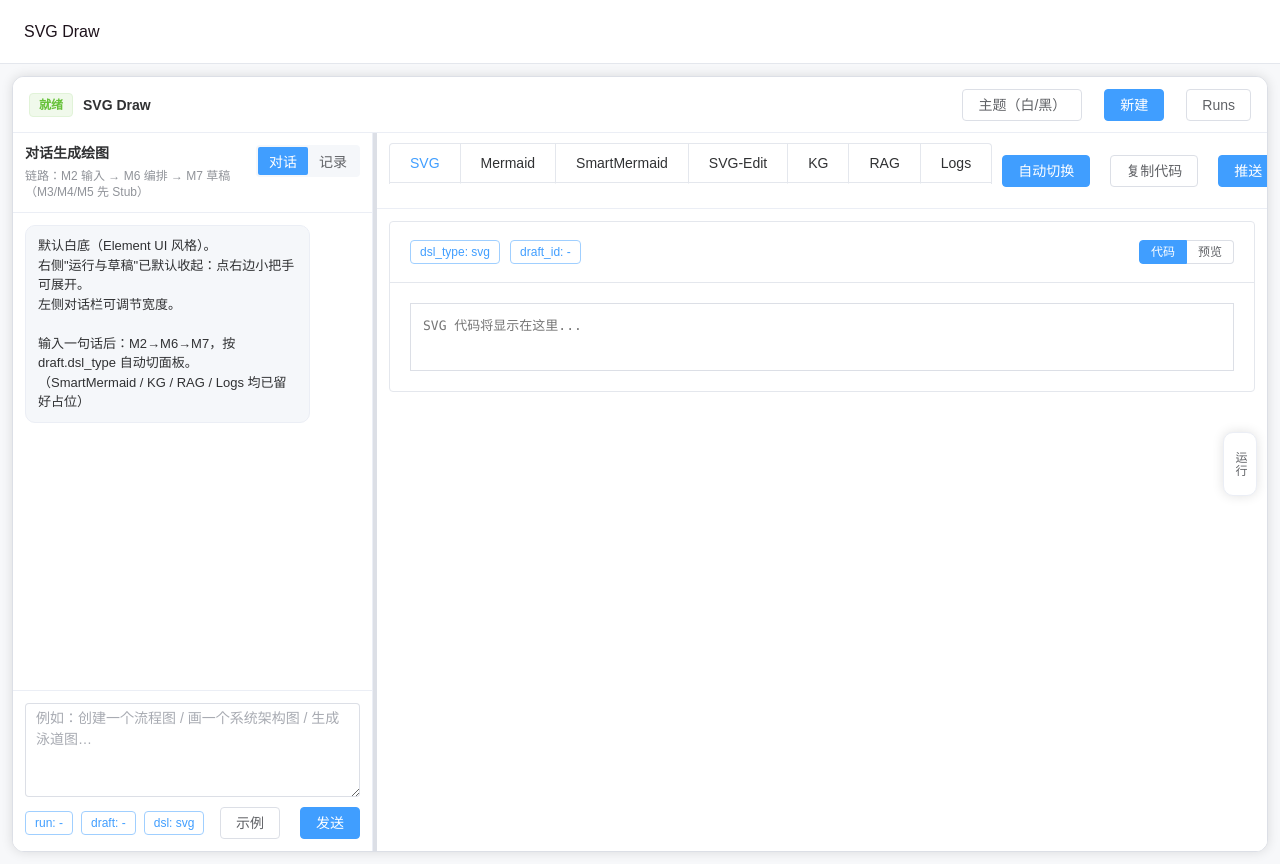
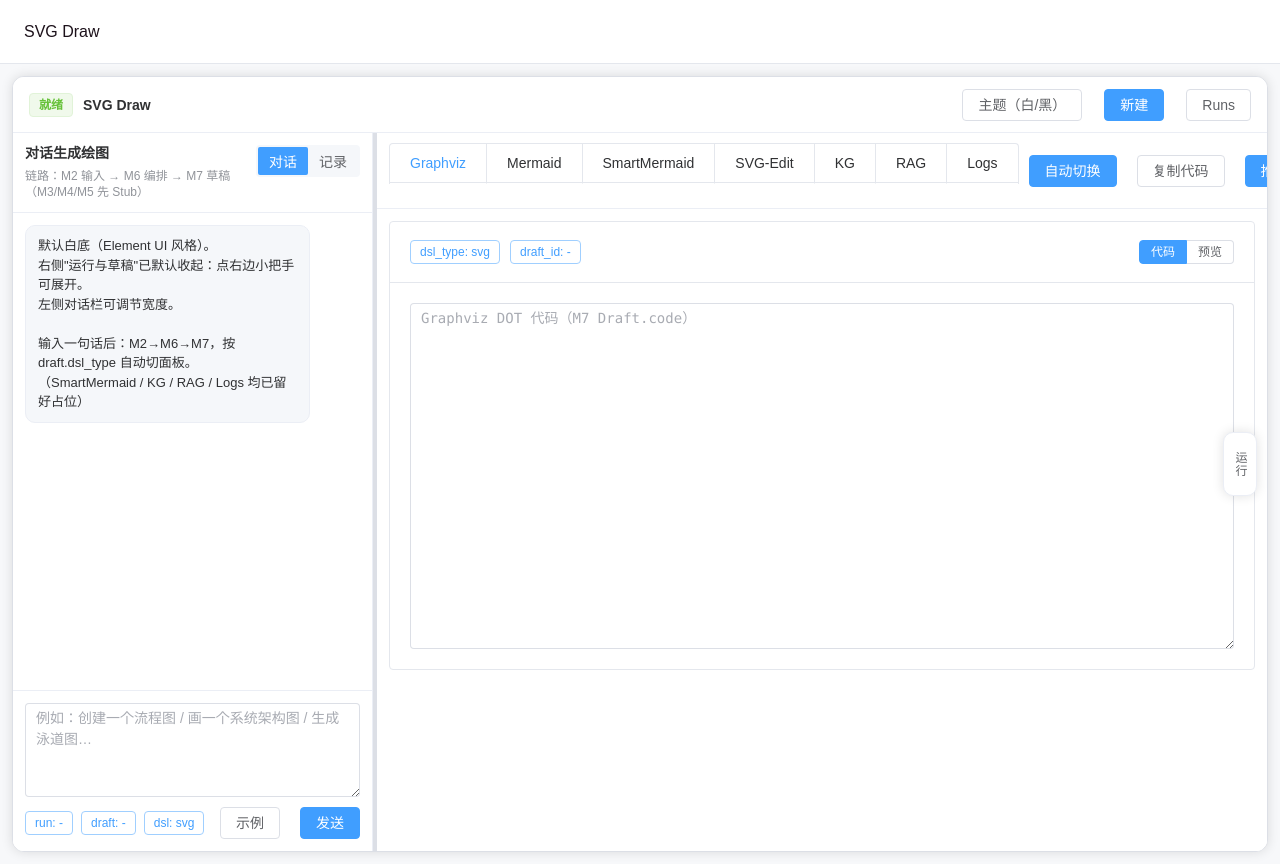
Before and after one commit to huanhuan233/svg-draw, a Vue app in the folder svg-draw-frontend/: page / in a window 1280 px wide. Built offline with nearby package versions, Linux system fonts and the light colour scheme; no server answers.

Commit message:
frontend:GraphvizPanel changed

```diff
--- a/svg-draw-frontend/src/components/SvgEditorPane.vue
+++ b/svg-draw-frontend/src/components/SvgEditorPane.vue
@@ -2,7 +2,7 @@
   <div class="svg-editor-pane">
     <div class="right-top">
       <el-tabs v-model="activeTab" type="card" style="flex: 1;">
-        <el-tab-pane label="SVG" name="svg" />
+        <el-tab-pane label="Graphviz" name="graphviz" />
         <el-tab-pane label="Mermaid" name="mermaid" />
         <el-tab-pane label="SmartMermaid" name="smart" />
         <el-tab-pane label="SVG-Edit" name="svgedit" />
@@ -25,39 +25,13 @@
 
     <div class="editor-area">
       <div class="editor-main" :class="{ 'svgedit-active': activeTab === 'svgedit' }">
-        <!-- SVG -->
-        <template v-if="activeTab === 'svg'">
-          <el-card shadow="never">
-            <template #header>
-              <div style="display: flex; justify-content: space-between; align-items: center; gap: 10px; flex-wrap: wrap;">
-                <div style="display: flex; gap: 10px; flex-wrap: wrap;">
-                  <el-tag effect="plain">dsl_type: {{ draft.dsl_type }}</el-tag>
-                  <el-tag effect="plain">draft_id: {{ draft.draft_id }}</el-tag>
-                </div>
-                <el-radio-group v-model="svgMode" size="small">
-                  <el-radio-button label="code">代码</el-radio-button>
-                  <el-radio-button label="preview">预览</el-radio-button>
-                </el-radio-group>
-              </div>
-            </template>
-
-            <div v-if="svgMode === 'code'">
-              <SvgCodeEditor
-                :model-value="svgCode"
-                :rows="16"
-              />
-            </div>
-
-            <div v-else class="preview-box">
-              <div style="display: flex; justify-content: space-between; align-items: center; margin-bottom: 10px;">
-                <span style="color: var(--el-text-color-secondary); font-size: 12px;">
-                  SVG 预览（prototype）
-                </span>
-                <el-button size="small" @click="handleRefreshPreview">刷新预览</el-button>
-              </div>
-              <div class="svg-preview-host" ref="svgPreviewRef"></div>
-            </div>
-          </el-card>
+        <!-- Graphviz -->
+        <template v-if="activeTab === 'graphviz'">
+          <GraphvizPanel
+            :graphviz-code="graphvizCode"
+            :draft="draft"
+            @update:graphviz-mode="handleUpdateGraphvizMode"
+          />
         </template>
 
         <!-- Mermaid -->
@@ -121,6 +95,7 @@
 <script setup lang="ts">
 import { ref, watch, nextTick } from 'vue'
 import SvgCodeEditor from './svg/SvgCodeEditor.vue'
+import GraphvizPanel from './graphviz/GraphvizPanel.vue'
 import MermaidPanel from './mermaid/MermaidPanel.vue'
 import SmartMermaidPanel from './mermaid/SmartMermaidPanel.vue'
 import SvgEditPanel from './svgedit/SvgEditPanel.vue'
@@ -132,6 +107,7 @@ interface Props {
   svgMode: SvgMode
   autoSwitch: boolean
   svgCode: string
+  graphvizCode: string
   mermaidCode: string
   finalSpecJson: string
   ragJson: string
@@ -154,8 +130,6 @@ const emit = defineEmits<{
   (e: 'copy'): void
   (e: 'push'): void
 }>()
-
-const svgPreviewRef = ref<HTMLElement | null>(null)
 
 const activeTab = ref(props.activeTab)
 const svgMode = ref(props.svgMode)
@@ -185,38 +159,9 @@ watch(autoSwitch, (val) => {
   emit('update:autoSwitch', val)
 })
 
-// 监听 svgCode 变化，自动更新预览
-watch(() => props.svgCode, () => {
-  if (activeTab.value === 'svg' && svgMode.value === 'preview') {
-    nextTick(() => {
-      renderSvg(props.svgCode)
-    })
-  }
-})
-
-// 监听 svgMode 变化，切换时渲染预览
-watch(svgMode, (val) => {
-  if (val === 'preview' && activeTab.value === 'svg') {
-    nextTick(() => {
-      renderSvg(props.svgCode)
-    })
-  }
-})
-
-const renderSvg = (svgText: string) => {
-  const host = svgPreviewRef.value
-  if (!host) return
-
-  host.innerHTML = ''
-  try {
-    host.innerHTML = svgText || '<div style="color: var(--el-text-color-secondary)">空 SVG</div>'
-  } catch (e) {
-    host.innerHTML = `<div style="color: var(--el-color-danger)">SVG 渲染失败：${String(e)}</div>`
-  }
-}
-
-const handleRefreshPreview = () => {
-  renderSvg(props.svgCode)
+const handleUpdateGraphvizMode = (value: 'code' | 'preview') => {
+  // Graphviz 模式切换处理（如果需要）
+  console.log('Graphviz mode:', value)
 }
 
 const handleToggleAuto = () => {
@@ -291,11 +236,4 @@ const handlePush = () => {
   min-height: 360px;
   background: var(--el-fill-color-light);
 }
-
-.svg-preview-host {
-  min-height: 360px;
-  overflow: auto;
-  background: var(--el-bg-color);
-  border-radius: 10px;
-}
 </style>
--- /dev/null
+++ b/svg-draw-frontend/src/components/graphviz/GraphvizPanel.vue
@@ -0,0 +1,98 @@
+<template>
+  <el-card shadow="never">
+    <template #header>
+      <div style="display: flex; justify-content: space-between; align-items: center; gap: 10px; flex-wrap: wrap;">
+        <div style="display: flex; gap: 10px; flex-wrap: wrap;">
+          <el-tag effect="plain">dsl_type: {{ draft.dsl_type }}</el-tag>
+          <el-tag effect="plain">draft_id: {{ draft.draft_id }}</el-tag>
+        </div>
+        <el-radio-group v-model="graphvizMode" size="small">
+          <el-radio-button label="code">代码</el-radio-button>
+          <el-radio-button label="preview">预览</el-radio-button>
+        </el-radio-group>
+      </div>
+    </template>
+
+    <div v-if="graphvizMode === 'code'">
+      <el-input
+        :model-value="graphvizCode"
+        type="textarea"
+        :rows="16"
+        class="code-mono"
+        placeholder="Graphviz DOT 代码（M7 Draft.code）"
+        readonly
+      />
+    </div>
+
+    <div v-else class="preview-box">
+      <div style="display: flex; justify-content: space-between; align-items: center; margin-bottom: 10px;">
+        <span style="color: var(--el-text-color-secondary); font-size: 12px;">
+          Graphviz 预览（预留集成 https://graphviz.org/）
+        </span>
+        <el-button size="small" @click="handleRefreshPreview">刷新预览</el-button>
+      </div>
+      <div class="graphviz-preview-host" ref="graphvizPreviewRef">
+        <el-alert
+          title="Graphviz 预览占位"
+          type="info"
+          :closable="false"
+          show-icon
+          description="后续将集成 Graphviz 渲染引擎，支持 DOT 语言可视化。"
+        />
+      </div>
+    </div>
+  </el-card>
+</template>
+
+<script setup lang="ts">
+import { ref, watch, nextTick } from 'vue'
+
+interface Props {
+  graphvizCode: string
+  draft: {
+    draft_id: string
+    dsl_type: string
+    title: string
+    router_reason: string
+    code: string
+  }
+}
+
+const props = defineProps<Props>()
+
+const emit = defineEmits<{
+  (e: 'update:graphvizMode', value: 'code' | 'preview'): void
+}>()
+
+const graphvizMode = ref<'code' | 'preview'>('code')
+const graphvizPreviewRef = ref<HTMLElement | null>(null)
+
+const handleRefreshPreview = () => {
+  // TODO: 后续集成 Graphviz 渲染
+  console.log('Graphviz preview refresh:', props.graphvizCode)
+}
+</script>
+
+<style scoped>
+.code-mono {
+  font-family: ui-monospace, SFMono-Regular, Menlo, Monaco, Consolas, 'Courier New', monospace;
+}
+
+.preview-box {
+  border: 1px dashed var(--el-border-color);
+  border-radius: 10px;
+  padding: 12px;
+  min-height: 360px;
+  background: var(--el-fill-color-light);
+}
+
+.graphviz-preview-host {
+  min-height: 360px;
+  overflow: auto;
+  background: var(--el-bg-color);
+  border-radius: 10px;
+  display: flex;
+  align-items: center;
+  justify-content: center;
+}
+</style>
--- a/svg-draw-frontend/src/composables/useSvgDraw.ts
+++ b/svg-draw-frontend/src/composables/useSvgDraw.ts
@@ -3,14 +3,14 @@ import { ElMessage } from 'element-plus'
 import { svgDrawService } from '../services/svgDrawService'
 import type { ChatMessage, RunResponse, DslType } from '../utils/types'
 
-export type ActiveTab = 'svg' | 'mermaid' | 'smart' | 'svgedit' | 'kg' | 'rag' | 'logs'
+export type ActiveTab = 'graphviz' | 'mermaid' | 'smart' | 'svgedit' | 'kg' | 'rag' | 'logs'
 export type SvgMode = 'code' | 'preview'
 
 export function useSvgDraw() {
   // ========== UI 状态 ==========
   const isDark = ref(false)
   const leftMode = ref<'chat' | 'history'>('chat')
-  const activeTab = ref<ActiveTab>('svg')
+  const activeTab = ref<ActiveTab>('graphviz')
   const svgMode = ref<SvgMode>('code')
   const autoSwitch = ref(true)
   const drawerOpen = ref(false)
@@ -44,6 +44,7 @@ export function useSvgDraw() {
   })
 
   const svgCode = ref('')
+  const graphvizCode = ref('')
   const mermaidCode = ref('')
   const finalSpecJson = ref('')
   const ragJson = ref('')
@@ -98,14 +99,15 @@ export function useSvgDraw() {
   const autoSwitchByDsl = (dslType: DslType) => {
     if (!autoSwitch.value) return
 
-    if (dslType === 'svg') {
-      activeTab.value = 'svg'
+    // 后端可能返回 'svg' 或 'graphviz'，都映射到 'graphviz' 标签页
+    if (dslType === 'svg' || dslType === 'graphviz') {
+      activeTab.value = 'graphviz'
     } else if (dslType === 'mermaid') {
       activeTab.value = 'mermaid'
     } else if (dslType === 'smartmermaid') {
       activeTab.value = 'smart'
     } else {
-      activeTab.value = 'svg'
+      activeTab.value = 'graphviz'
     }
   }
 
@@ -126,19 +128,17 @@ export function useSvgDraw() {
     draft.code = d.code ?? ''
 
     // 根据 dsl_type 更新代码
-    if (draft.dsl_type === 'svg') {
-      svgCode.value = draft.code
+    // 后端可能返回 'svg' 或 'graphviz'，都作为 Graphviz 处理
+    if (draft.dsl_type === 'svg' || draft.dsl_type === 'graphviz') {
+      graphvizCode.value = draft.code
+      svgCode.value = draft.code // 保留 svgCode 用于向后兼容
       mermaidCode.value = ''
-      // 如果当前是 preview 模式，需要重新渲染
-      nextTick(() => {
-        if (svgMode.value === 'preview') {
-          // 触发预览更新（由 SvgPreview 组件监听 svgCode 变化）
-        }
-      })
     } else if (draft.dsl_type === 'mermaid') {
       mermaidCode.value = draft.code
       svgCode.value = ''
+      graphvizCode.value = ''
     } else {
+      graphvizCode.value = draft.code
       svgCode.value = draft.code
       mermaidCode.value = ''
     }
@@ -228,9 +228,14 @@ export function useSvgDraw() {
 
   // ========== 复制代码 ==========
   const copyCurrentCode = async () => {
-    const txt = activeTab.value === 'mermaid'
-      ? (mermaidCode.value || '')
-      : (svgCode.value || '')
+    let txt = ''
+    if (activeTab.value === 'mermaid') {
+      txt = mermaidCode.value || ''
+    } else if (activeTab.value === 'graphviz') {
+      txt = graphvizCode.value || ''
+    } else {
+      txt = svgCode.value || ''
+    }
 
     if (!txt) {
       ElMessage.warning('代码为空')
@@ -301,6 +306,7 @@ export function useSvgDraw() {
     run,
     draft,
     svgCode,
+    graphvizCode,
     mermaidCode,
     finalSpecJson,
     ragJson,
--- a/svg-draw-frontend/src/pages/SvgDrawWorkspace.vue
+++ b/svg-draw-frontend/src/pages/SvgDrawWorkspace.vue
@@ -49,6 +49,7 @@
             :svg-mode="svgMode"
             :auto-switch="autoSwitch"
             :svg-code="svgCode"
+            :graphviz-code="graphvizCode"
             :mermaid-code="mermaidCode"
             :final-spec-json="finalSpecJson"
             :rag-json="ragJson"
@@ -97,6 +98,7 @@ const {
   run,
   draft,
   svgCode,
+  graphvizCode,
   mermaidCode,
   finalSpecJson,
   ragJson,
--- a/svg-draw-frontend/src/utils/types.ts
+++ b/svg-draw-frontend/src/utils/types.ts
@@ -19,7 +19,8 @@ export interface CreateSvgDrawParams {
 
 // ========== 后端响应类型（与后端契约保持一致） ==========
 
-export type DslType = 'svg' | 'mermaid' | 'smartmermaid'
+// 注意：后端可能返回 'svg' 或 'graphviz'，前端统一作为 Graphviz 处理
+export type DslType = 'svg' | 'graphviz' | 'mermaid' | 'smartmermaid'
 
 export interface DraftMeta {
   title?: string
```
